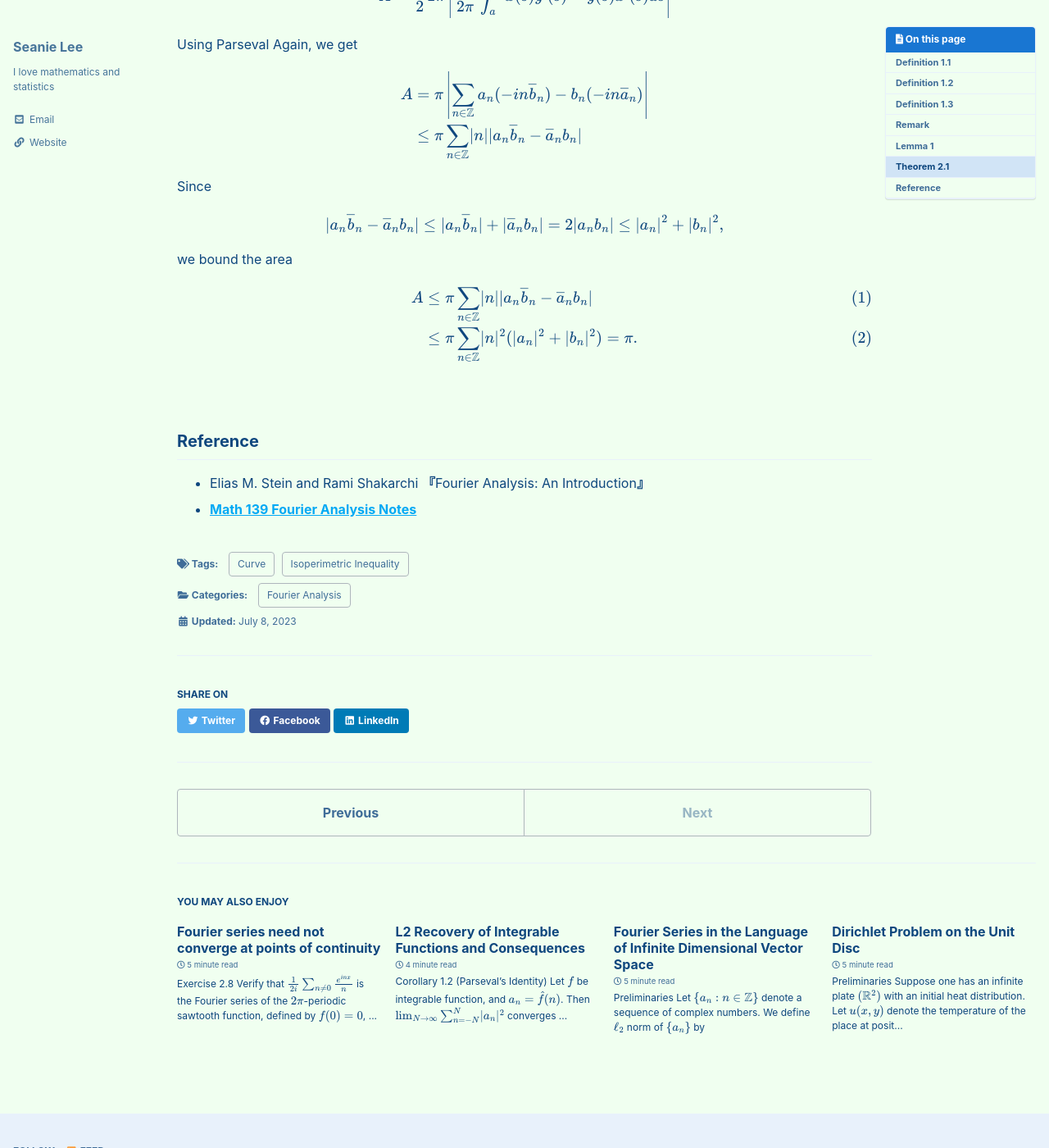
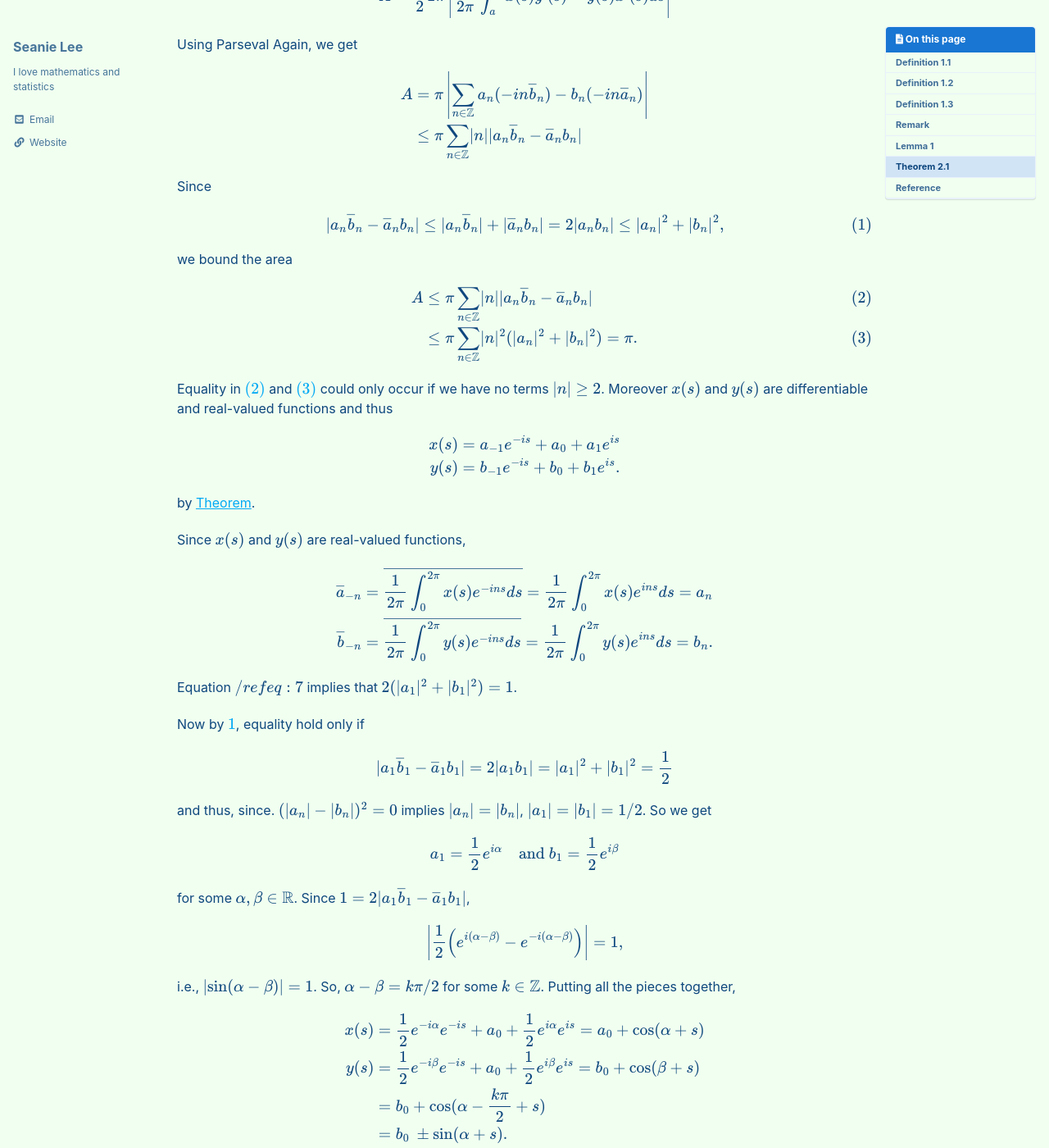
Before and after one commit to seanie12/blog, a Jekyll site: the page built from _posts/2023-07-08-isoperimetric-inequality.md, in a window 1280 px wide and 1400 px high, scrolled down 2302 px. Shown: the whole window at 82% size. Built offline with Jekyll 4.4.1, drawn with Linux system fonts in a browser that asks for light colours; cached includes are drawn as plain includes; formulas are drawn with MathJax 3; some of the changed text lies outside the part shown.

Commit message:
Update 2023-07-08-isoperimetric-inequality.md

```diff
--- a/_posts/2023-07-08-isoperimetric-inequality.md
+++ b/_posts/2023-07-08-isoperimetric-inequality.md
@@ -159,9 +159,10 @@ $$
 Since
 
 $$
-\begin{align*}
+\begin{align}
 \lvert a_n \overline{b}_n - \overline{a}_n b_n \rvert  \leq \lvert a_n\overline{b}_n\rvert + \lvert \overline{a}_n b_n\rvert = 2\lvert a_n b_n\rvert \leq \lvert a_n \rvert^2 + \lvert b_n \rvert^2,
-\end{align*}
+\label{eq:5}
+\end{align}
 $$
 
 we bound the area
@@ -173,8 +174,72 @@ A &\leq \pi \sum_{n\in\mathbb{Z}} \lvert n \rvert \lvert a_n\overline{b}_n-\over
 \end{align}
 $$
 
+Equality in $\eqref{eq:6}$ and $\eqref{eq:7}$ could only occur if we have no terms $\lvert n \rvert\geq 2$. Moreover $x(s)$ and $y(s)$ are differentiable and real-valued functions and thus
+
+
+
+
+$$
+\begin{align*}
+x(s) &= a_{-1}e^{-is} + a_0 + a_1 e^{is} \\
+y(s) &= b_{-1}e^{-is} + b_0 + b_1e^{is}.
+\end{align*}
+$$
+
+by [Theorem](https://seanie12.github.io/blog/fourier%20analysis/L2-recovery/#theorem-21).
+
+Since $x(s)$ and $y(s)$ are real-valued functions,
+
+$$
+\begin{align*}
+\overline{a}_{-n} &= \overline{\frac{1}{2\pi}\int_0^{2\pi} x(s) e^{-ins}ds}
+= \frac{1}{2\pi}\int_0^{2\pi} x(s) e^{ins}ds = a_n \\
+\overline{b}_{-n} &= \overline{\frac{1}{2\pi}\int_0^{2\pi} y(s) e^{-ins}ds}
+= \frac{1}{2\pi}\int_0^{2\pi} y(s) e^{ins}ds = b_n.
+\end{align*}
+$$
+
+Equation $/ref{eq:7}$ implies that $2(\lvert a_1 \rvert^2 + \lvert b_1 \rvert^2)=1$.
+
+Now by $\ref{eq:5}$, equality hold only if
+
+$$
+\begin{align*}
+\lvert a_1 \overline{b}_1 - \overline{a}_1 b_1 \rvert =  2\lvert a_1 b_1\rvert =\lvert a_1 \rvert^2 + \lvert b_1 \rvert^2 = \frac{1}{2}
+\end{align*}
+$$
+
+and thus, since. $(\lvert a_n \rvert - \lvert b_n \rvert)^2=0$ implies $\lvert a_n \rvert = \lvert b_n \rvert$, $\lvert a_1 \rvert = \lvert b_1 \rvert = 1/2$. So we get
+
+$$
+\begin{align*}
+a_1= \frac{1}{2}e^{i\alpha} \quad \text{and } b_1 = \frac{1}{2}e^{i\beta}
+\end{align*}
+$$
+
+for some $\alpha, \beta \in \mathbb{R}$. Since $1 = 2\lvert a_1 \overline{b}_1 - \overline{a}_1 b_1\rvert$,
+
+$$
+\begin{align*}
+\left\lvert \frac{1}{2} \left(e^{i(\alpha-\beta)} - e^{-i(\alpha-\beta)} \right)\right\rvert = 1,
+\end{align*}
+$$
+
+i.e., $\lvert \sin(\alpha-\beta)\rvert=1$. So, $\alpha-\beta = k\pi/2$ for some $k\in\mathbb{Z}$. Putting all the pieces together,
+
+$$
+\begin{align*}
+x(s) &= \frac{1}{2}e^{-i\alpha}e^{-is} + a_0 + \frac{1}{2}e^{i\alpha}e^{is} = a_0 + \cos(\alpha+s) \\
+y(s)&= \frac{1}{2}e^{-i\beta}e^{-is} + a_0 + \frac{1}{2}e^{i\beta}e^{is} = b_0 + \cos(\beta+s)  \\
+&=b_0+ \cos(\alpha - \frac{k\pi}{2} +s) \\
+&=b_0 \: \pm \sin(\alpha+s).
+\end{align*}
+$$
+
+$\therefore \Gamma$ is a circle.
 
 $$\tag*{$\square$}$$
+
 ## Reference
 - Elias M. Stein and  Rami Shakarchi **『**Fourier Analysis: An Introduction**』**
 - **[Math 139 Fourier Analysis Notes](https://drive.google.com/file/d/1f1pp1QkF0BqqLELBrKyk69X0ofd3SjdR/view?usp=sharing)**
```
